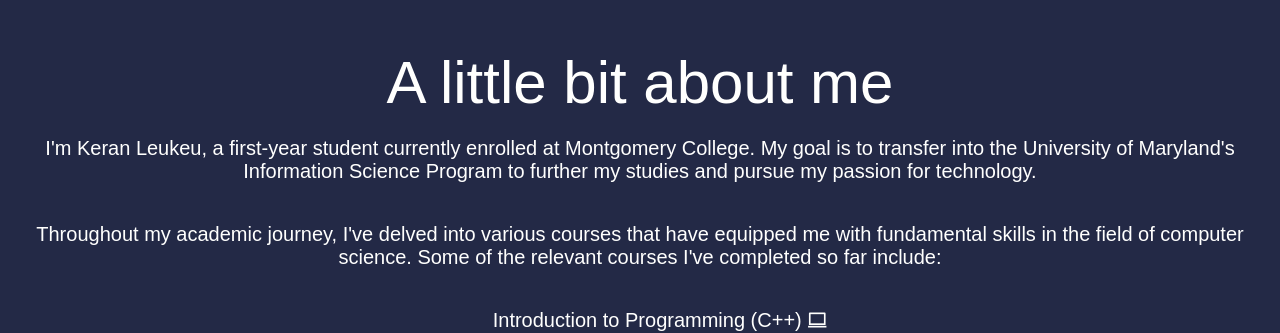
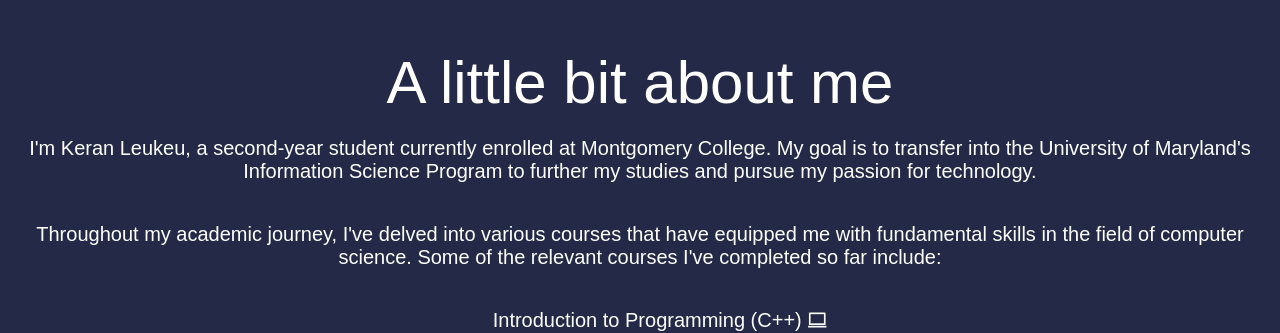
Before and after one commit to Keranleu/KeranPortfolio, a plain HTML site: page index.html in a window 1280 px wide. Shown: the part 1098-1431 px from the top of the page. Drawn offline with nearby package versions, Linux system fonts and the light colour scheme; a web font is replaced by a local one.

Commit message:
Update index.html

```diff
--- a/index.html
+++ b/index.html
@@ -40,7 +40,7 @@
     </section>
     <section id="about">
         <h1>A little bit about me</h1>
-        <p>I'm Keran Leukeu, a first-year student currently enrolled at Montgomery College. My goal is to transfer into the University of Maryland's Information Science Program to further my studies and pursue my passion for technology.</p>
+        <p>I'm Keran Leukeu, a second-year student currently enrolled at Montgomery College. My goal is to transfer into the University of Maryland's Information Science Program to further my studies and pursue my passion for technology.</p>
 
         <p>Throughout my academic journey, I've delved into various courses that have equipped me with fundamental skills in the field of computer science. Some of the relevant courses I've completed so far include:</p>
         <ul>
```
